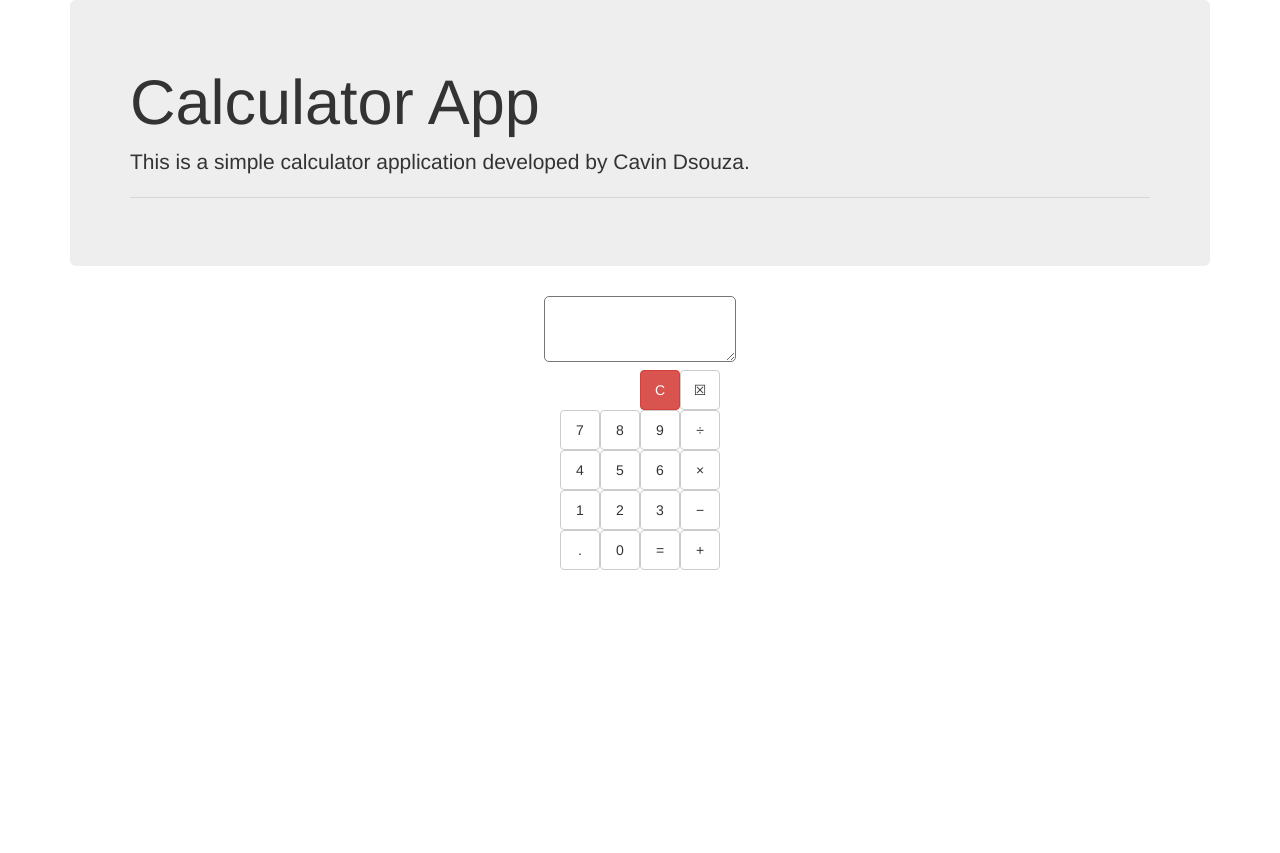
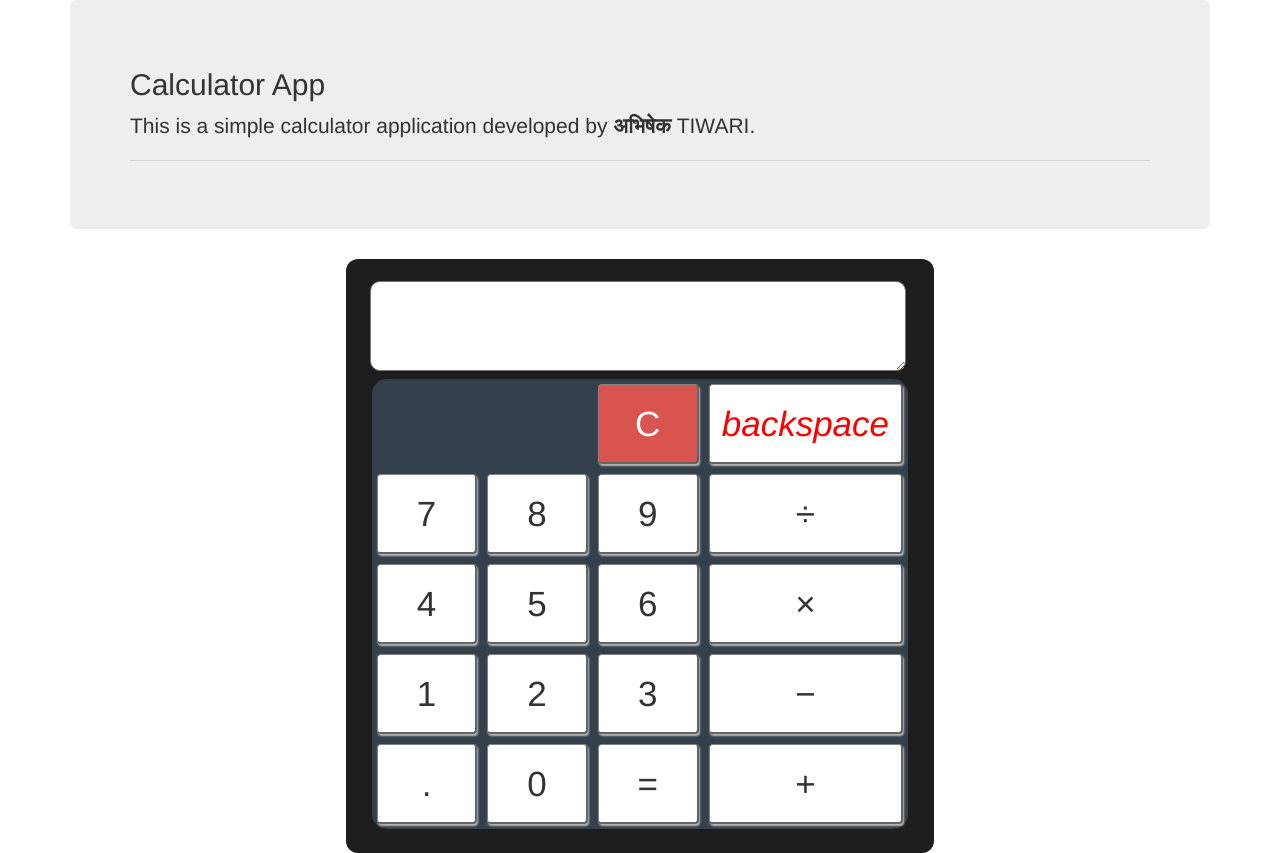
Before and after one commit to vyomic/calcu, a Django app: page / in a window 1280 px wide. Before the commit the page ends 570 px from the top, so only its background shows below. Run offline with Django 4.2, Linux system fonts and the light colour scheme; some libraries are stand-ins or nearby versions.

Commit message:
Update index.html

```diff
--- a/template/index.html
+++ b/template/index.html
@@ -9,24 +9,68 @@
   			integrity="sha256-hwg4gsxgFZhOsEEamdOYGBf13FyQuiTwlAQgxVSNgt4="
   			crossorigin="anonymous">
   	</script>
+<style>
+		.calcbox{
+			/* border: 2px solid red; */
+			width: fit-content;
+			padding: 12px;
+			padding-top: 10px;
+			border-radius: 12px;
+			padding-bottom: 12px;
+			background-color: rgb(31, 30, 30);
+			margin: auto;}
+		td{
+			width: 120px !important;
+			height: 90px !important;
+			padding: 5px;
+		}
+		.btn{
+			width: 100%;
+			height: 100%;
+			font-size: 35px;
+			border: 2px solid rgb(100, 100, 100);
+			border-top: 1px solid grey;
+			border-left: 1px solid grey;
+			box-shadow: 1px 2px 2px rgb(187, 187, 187);
+		}
+		.btn:hover{
+			border: 1px solid grey;
+			box-shadow: 0;
+		}
+		.rbox{
+			width: 95%;
+			margin-left: 12px;
+			margin-top: 12px;
+			height: 90px;
+			font-size: 35px;
+			border-radius: 10px;
+		}
+		.keypad{
+			/* border: 2px solid green; */
+			border-radius: 15px;
+			width: 95%;
+			background-color: rgb(52, 65, 77);
+			margin-bottom: 12px;
+			}
+	</style>
 </head>
 <body>
 	<div class="container">
 		<div class="jumbotron">
-			<h1 class="display-3">Calculator App</h1>
-			<p class="lead">This is a simple calculator application developed by Cavin Dsouza.</p>
+			<h2 class="display-2">Calculator App</h2>
+			<p class="lead">This is a simple calculator application developed by <b>अभिषेक </b> TIWARI.</p>
 			<hr class="my-4">
 		</div>
 
-
-		<textarea id="resultArea" readonly rows="3" cols="21"></textarea>
-
-		<table>
+			<div class="calcbox">
+				<textarea id="resultArea" class="rbox"> </textarea>
+				<div id="opac"></div>
+				<table class="keypad">
 					<tr>
 						<td></td>
 						<td></td>
 						<td><button id="clrTxt" class="btn btn-danger">C</button></td>
-				<td><button id="del" class="btn btn-default">&#9746;</button></td>
+						<td><button id="del" class="btn btn-default"><i class="material-icons" style="color:red">backspace</i></button></td>
 					</tr>
 
 					<tr>
@@ -58,6 +102,89 @@
 					</tr>
 				</table>
 		</div>
-	<script src="{% static 'js/calc.js' %}"></script>
+	</div>
+	<script>
+		var numKeys = [];
+var opns = [];
+var res = document.querySelector("#resultArea");
+var clrBtn = document.querySelector("#clrTxt");
+var delBtn = document.querySelector("#del");
+var eqBtn = document.querySelector("#eq");
+var decPoint = document.querySelector("#decp");
+var opac=document.querySelector("#opac");
+var opnSyms = ["+", "-", "*", "/"];
+var symList;
+var tmpCal;
+var j;
+var duplicate;
+for(var i=0;i<=9;i++){
+	(function(i){
+    	qs = "#num" + i;
+		numKeys.push(document.querySelector(qs));
+		numKeys[i].addEventListener("click", function(){
+			res.textContent += i;
+			if(opnSyms.length>=1){
+				opac.innerHTML=eval(res.textContent);
+			}
+		});
+  	}(i));
+}
+
+for(var i=0;i<=3;i++){
+	(function(i){
+    	qs = "#op" + i;
+		opns.push(document.querySelector(qs));
+		opns[i].addEventListener("click", function(){
+			res.textContent += opnSyms[i];
+		});
+  	}(i));
+}
+
+clrBtn.addEventListener("click", function(){
+	res.textContent = "";
+	opac.innerHTML="";
+});
+
+delBtn.addEventListener("click", function(){
+	temp=res.textContent[res.textContent.length-1];
+    res.textContent = res.textContent.substring(0, res.textContent.length - 1);
+	if((temp!="+") && temp!="-" && temp!="*" && temp!="/"){
+	 duplicate=res.textContent.substring(0,res.textContent.length - 1);
+	if(res.textContent[res.textContent.length-1]!="+" && res.textContent[res.textContent.length-1]!="-" && res.textContent[res.textContent.length-1]!="*" && res.textContent[res.textContent.length-1]!="/"){
+	    opac.innerHTML=eval(res.textContent);
+	}
+	else{
+		duplicate=res.textContent.substring(0,res.textContent.length - 1);
+		opac.innerHTML=eval(duplicate);
+	}
+}
+});
+
+
+decPoint.addEventListener("click", function(){
+	res.textContent += ".";
+});
+
+eqBtn.addEventListener("click", function(){
+	(function(i, j){
+		symList = [];
+		for(var i=0; i<opnSyms.length; i++){
+			if(res.textContent.indexOf(opnSyms[i]) > -1){
+				symList.push(opnSyms[i]);
+			}
+		}
+
+		if(symList.length > 0){
+			try{
+				res.textContent = eval(res.textContent);
+			}
+			catch(e){
+				res.textContent = "Invalid Syntax";
+			}
+		}
+	}(i, j));
+});
+
+	</script>
 </body>
 </html>
```
Lines whose indentation alone changed are shown as unchanged.
